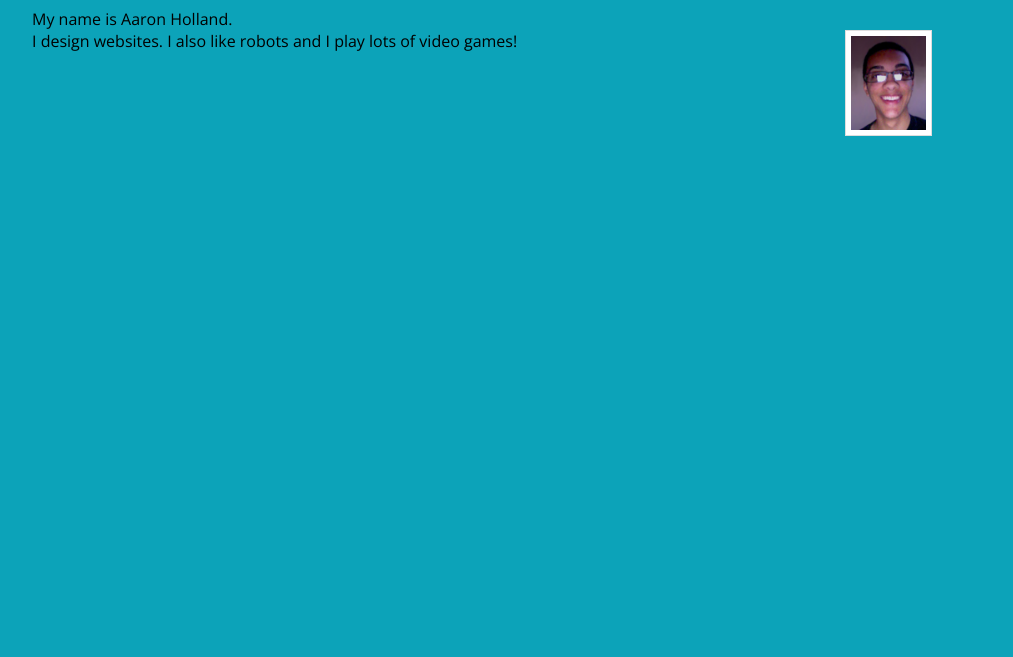
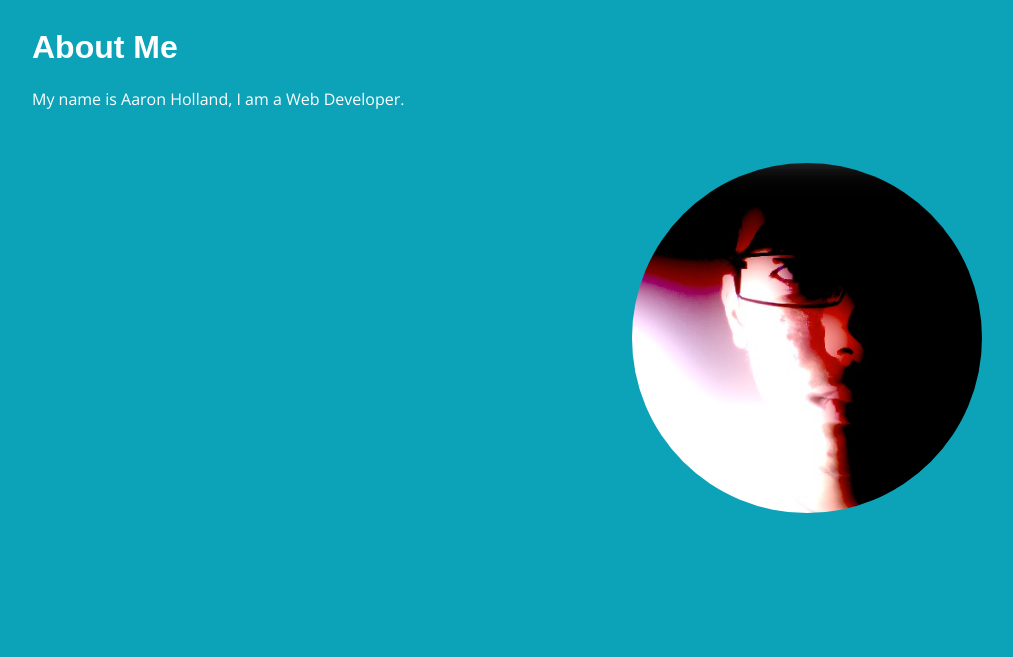
Before and after one commit to aaronholla/Portfolio, a PHP site: page / in a window 1280 px wide. Shown: the part 105-762 px from the top of the page, without its empty margins (133-1146 px from the left). Run offline with PHP 8.4, Linux system fonts and the light colour scheme.

Commit message:
Updated the Avatar Picture and styled it.
https://app.asana.com/0/9690699514304/9698464341408

*Updated the picture
*Made it a circle
*Moved it down

```diff
--- a/css/style.css
+++ b/css/style.css
@@ -65,16 +65,23 @@ h2{
 }
 #avatar{
 	float:right;
-	margin-right:50px;
-}
-#avatar img{
-	padding:5px;
-	background:#FFFFFF;
-	border:1px solid #DDDDDD;
+	margin-top:75px;
+	width: 350px;
+	height: 350px;
+	background-image: url('/images/Avatar.png');
+	background-size: cover;
+	border-radius: 175px;
+ 	-webkit-border-radius: 175px;
+ 	-moz-border-radius: 175px;
 }
 #about{
 	background-color: #0ca3b9;
 	padding-top:8px;
+	color: #ffffff;
+}
+#about h1{
+	font-family: 'Open Sans Bold', sans-serif;
+	font-size: 28;
 }
 #taps{
 
--- a/index.html
+++ b/index.html
@@ -24,8 +24,10 @@
 	<div class="content">
 		<div class="section" id="about">
 			<div class="container">
-				<a>My name is Aaron Holland. <br> I design websites. I also like robots and I play lots of video games!</a>
-				<div id="avatar"><img src="/images/Avatar.jpg" alt="Avatar" width="75" /></div>
+				<h1>About Me</h1>
+				<a>My name is Aaron Holland, I am a Web Developer.</a>
+				<div id="avatar"></div>
+
 			</div>
 		</div>
 		<div id="projects">
```
Also changed, not shown: images/Avatar.jpg (deleted), images/Avatar.png (added).
